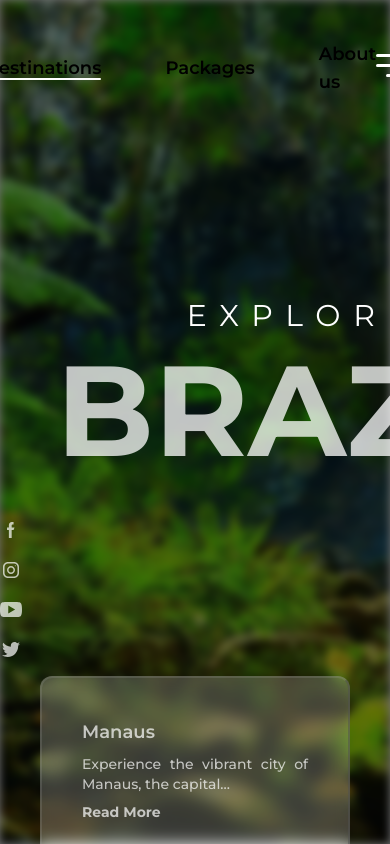
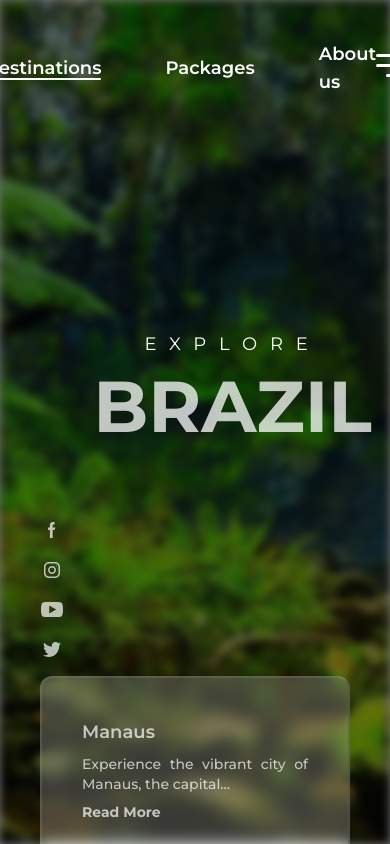
Before and after one commit to devalanlima/TravelWebsite, a Vue app: page / in a window 390 px wide. Shown: the top 844 px of the page. Built offline with nearby package versions, Linux system fonts and the light colour scheme.

Commit message:
stylize / add responsive design

```diff
--- a/src/App.vue
+++ b/src/App.vue
@@ -9,8 +9,8 @@ import DinamicBackground from './components/DinamicBackground.vue';
   <header>
     <NavBar/>
   </header>
-  <main class="max-w-screen-2xl sm:px-10 mx-auto h-[730px] mt-10  relative">
-    <SocialMedia class="absolute bottom-52"/>
+  <main class="max-w-screen-2xl sm:px-10 mx-auto h-[730px] mt-10 relative">
+    <SocialMedia class="absolute ml-10 bottom-52"/>
     <RouterView />
   </main>
   <DinamicBackground class="absolute left-0 top-0 -z-50"/>
--- a/src/assets/tailwind.css
+++ b/src/assets/tailwind.css
@@ -1,3 +1,9 @@
 @tailwind base;
 @tailwind components;
 @tailwind utilities;
+
+@layer base {
+    html{
+        @apply text-white;
+    }
+}
--- a/src/components/BrazilMap.vue
+++ b/src/components/BrazilMap.vue
@@ -1,5 +1,5 @@
 <template>
-    <svg id="map" xmlns="http://www.w3.org/2000/svg" xmlns:xlink="http://www.w3.org/1999/xlink" width="460" height="465"
+    <svg :style="brazilMap" id="map" xmlns="http://www.w3.org/2000/svg" xmlns:xlink="http://www.w3.org/1999/xlink" width="460" height="465"
         style="display: inline;">
 
         <g class="model-white" @mousedown="selected">
@@ -258,7 +258,7 @@
 </template>
 
 <script setup>
-import { ref, watch } from 'vue'
+import { computed, ref, watch, onMounted } from 'vue'
 
 const selectedState = ref('')
 
@@ -396,6 +396,34 @@ const atualState = useAtualState()
 watch(selectedState, () => {
     atualState.selectedState = selectedState.value
 })
+
+import { useWindowSize } from '@vueuse/core'
+const { width } = useWindowSize()
+
+const scaleMap = ref('1')
+watch(width, ()=>{
+    if (width.value < 640) {
+        scaleMap.value = '.7'
+    } else if(width.value < 768) {
+        scaleMap.value = '.85'
+    } else {
+        scaleMap.value = '1'
+    }
+})
+
+onMounted(()=>{
+    if (width.value < 640) {
+        scaleMap.value = '.7'
+    } else if(width.value < 768) {
+        scaleMap.value = '.85'
+    } else {
+        scaleMap.value = '1'
+    }
+})
+
+const brazilMap = computed(() => ({
+    scale: `${scaleMap.value}`
+}))
 </script>
 
 <style scoped>
@@ -462,4 +490,5 @@ watch(selectedState, () => {
 #map .state.hover .icon_state {
     fill: #c7c7c7;
 }
+
 </style>
--- a/src/components/DestinationCard.vue
+++ b/src/components/DestinationCard.vue
@@ -20,7 +20,7 @@ const props = defineProps({
     description: { type: String, default: 'Loading...' }
 })
 
-import { ref } from 'vue'
+import { ref, watch } from 'vue'
 
 const isClicked = ref(false)
 const readMore = () => {
@@ -30,4 +30,10 @@ const readMore = () => {
         isClicked.value = false
     }
 }
+
+import { useAtualState } from '../stores/AtualState'
+const atualState = useAtualState()
+watch(()=>atualState.selectedState, ()=>{
+    isClicked.value = false
+})
 </script>
--- a/src/components/ExploreScreen.vue
+++ b/src/components/ExploreScreen.vue
@@ -1,14 +1,14 @@
 <template>
-    <div id="explore" class=" max-w-full h-[500px] pl-14 px-20 mx-auto mr-auto overflow-y-scroll grid place-items-center">
+    <div id="explore" class=" max-w-full h-[500px] sm:pl-14 sm:px-20 mx-auto overflow-x-hidden mr-auto overflow-y-scroll grid place-items-center">
         <div class="h-[500px] grid">
             <div class="font-Montserrat text-center flex flex-col gap-3 my-auto">
-                <h2 class="font-normal text-3xl text-white tracking-[0.8rem]">EXPLORE</h2>
-                <h2 class=" font-bold text-9xl text-white/75">BRAZIL</h2>
+                <h2 class="font-normal text-lg sm:text-3xl text-white tracking-[0.8rem]">EXPLORE</h2>
+                <h2 class="font-bold text-7xl sm:text-9xl text-white/75">BRAZIL</h2>
             </div>
         </div>
-        <div class="h-[500px] grid place-items-center relative">
-            <h3 class="absolute text-2xl font-Montserrat -left-20 bottom-20">{{ stateName }}</h3>
-            <BrazilMap class="opacity-75 select-none" />
+        <div class="grid place-items-center relative">
+            <h3 class="absolute font-Montserrat w-[210px] text-sm bottom-[145px] left-20 sm:text-xl sm:left-0 sm:bottom-32  md:bottom-28">{{ stateName }}</h3>
+            <BrazilMap class="opacity-75 select-none w-[465px]" />
         </div>
     </div>
 </template>
--- a/src/components/SocialMedia.vue
+++ b/src/components/SocialMedia.vue
@@ -1,8 +1,8 @@
 <template>
     <ul class="flex flex-col gap-6 items-center">
-        <li><a href="#" target="_blank"><img class="h-4" src="/facebook_icon.svg" alt="facebook logo"></a></li>
-        <li><a href="#" target="_blank" ><img class="h-4" src="/instagram_icon.svg" alt="instagram logo"></a></li>
-        <li><a href="#" target="_blank" ><img class="h-4" src="/youtube_icon.svg" alt="youtube logo"></a></li>
-        <li><a href="#" target="_blank" ><img class="h-4" src="/twitter_icon.svg" alt="twitter logo"></a></li>
+        <li><a href="#" class="w-6 grid place-items-center"><img class="h-4" src="/facebook_icon.svg" alt="facebook logo"></a></li>
+        <li><a href="#" class="w-6 grid place-items-center" ><img class="h-4" src="/instagram_icon.svg" alt="instagram logo"></a></li>
+        <li><a href="#" class="w-6 grid place-items-center" ><img class="h-4" src="/youtube_icon.svg" alt="youtube logo"></a></li>
+        <li><a href="#" class="w-6 grid place-items-center" ><img class="h-4" src="/twitter_icon.svg" alt="twitter logo"></a></li>
     </ul>
 </template>
--- a/src/stores/AtualState.js
+++ b/src/stores/AtualState.js
@@ -3,7 +3,7 @@ import { defineStore } from "pinia";
 export const useAtualState = defineStore(
   'atualState', {
   state: () => ({
-    selectedState: 'RioDeJaneiro',
+    selectedState: 'Amazonas',
     selectedBackground: '/backgroundStates/Amazonas.jpg',
   }),
   getters: {
--- a/src/stores/counter.js
+++ /dev/null
@@ -1,12 +0,0 @@
-import { defineStore } from "pinia";
-
-export const useCounterStore = defineStore(
-  'counter', {
-  state: () => ({
-
-  }),
-  getters: {
-  },
-  actions: {
-  },
-})
--- a/src/views/AboutView.vue
+++ b/src/views/AboutView.vue
@@ -1,5 +1,3 @@
 <template>
-  <div>
-    About
-  </div>
+  <div>about</div>
 </template>
```
